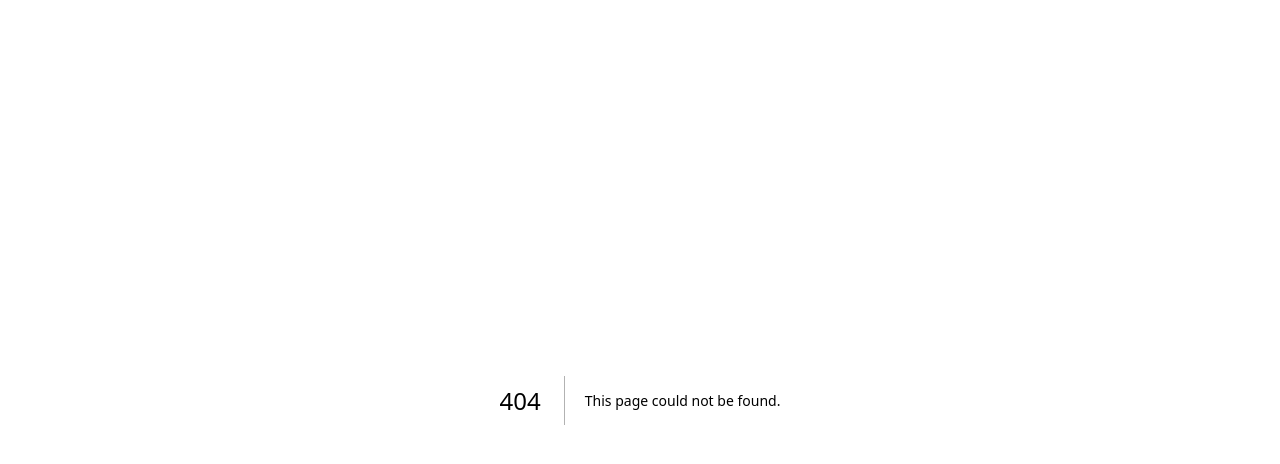
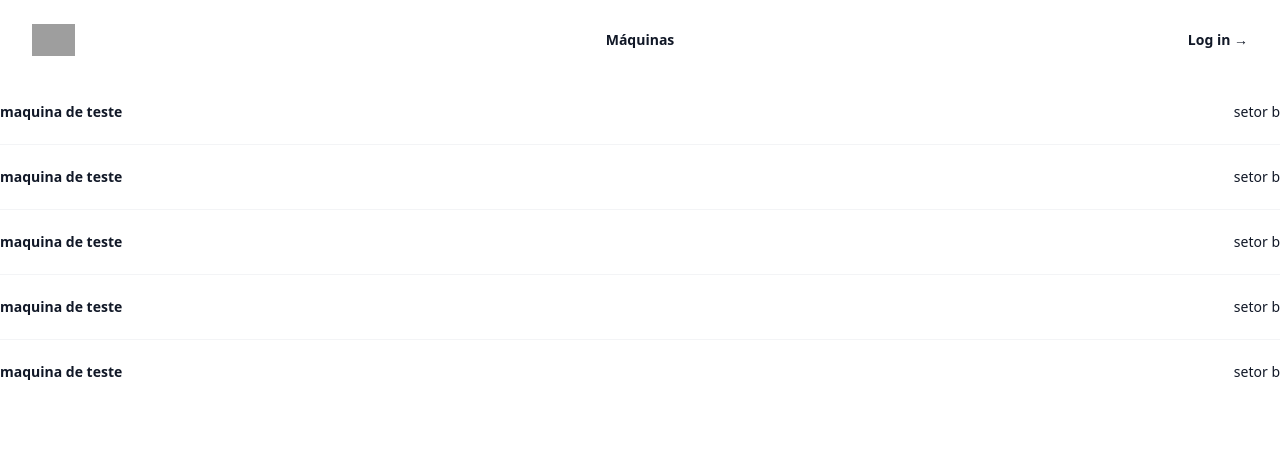
Before and after one commit to joaojeefer/ska-front-end, a Next.js app: page /machines in a window 1280 px wide. Before the commit this address had no page. Shown: the top 464 px of the page. Built offline with nearby package versions, Linux system fonts and the light colour scheme; grey boxes are pictures that could not be loaded.

Commit message:
feat: :sparkles: add initial machines list screen

```diff
--- /dev/null
+++ b/src/app/machines/page.tsx
@@ -0,0 +1,50 @@
+/* eslint-disable @next/next/no-img-element */
+import { Header } from '@/components';
+import React from 'react';
+
+const maquinas = [
+  { id: 1, description: 'maquina de teste', localization: 'setor b'},
+  { id: 2, description: 'maquina de teste', localization: 'setor b'},
+  { id: 3, description: 'maquina de teste', localization: 'setor b'},
+  { id: 4, description: 'maquina de teste', localization: 'setor b'},
+  { id: 5, description: 'maquina de teste', localization: 'setor b'},
+]
+
+const Machines: React.FC = () => {
+  return (
+    <main>
+      <Header />
+
+      <ul role="list" className="divide-y divide-gray-100">
+        {maquinas.map((machine) => (
+          <li key={machine.id} className="flex justify-between gap-x-6 py-5">
+            <div className="flex min-w-0 gap-x-4">
+              {/* <img alt="" src={machine.imageUrl} className="h-12 w-12 flex-none rounded-full bg-gray-50" /> */}
+              <div className="min-w-0 flex-auto">
+                <p className="text-sm font-semibold leading-6 text-gray-900">{machine.description}</p>
+                {/* <p className="mt-1 truncate text-xs leading-5 text-gray-500">{machine.email}</p> */}
+              </div>
+            </div>
+            <div className="hidden shrink-0 sm:flex sm:flex-col sm:items-end">
+              <p className="text-sm leading-6 text-gray-900">{machine.localization}</p>
+              {/* {machine.lastSeen ? (
+                <p className="mt-1 text-xs leading-5 text-gray-500">
+                  Last seen <time dateTime={machine.lastSeenDateTime}>{machine.lastSeen}</time>
+                </p>
+              ) : (
+                <div className="mt-1 flex items-center gap-x-1.5">
+                  <div className="flex-none rounded-full bg-emerald-500/20 p-1">
+                    <div className="h-1.5 w-1.5 rounded-full bg-emerald-500" />
+                  </div>
+                  <p className="text-xs leading-5 text-gray-500">Online</p>
+                </div>
+              )} */}
+            </div>
+          </li>
+        ))}
+      </ul>
+    </main>
+  );
+}
+
+export default Machines;
--- a/src/components/login-form/index.tsx
+++ b/src/components/login-form/index.tsx
@@ -21,7 +21,7 @@ export const LoginForm = () => {
         const response = await api.post('/auth/login', data, { headers: { 'Content-Type': 'application/json' } });
 
         if (response.status === 200) {
-            router.push('/dashboard');
+            router.push('/machines');
         }
     }
 
```
